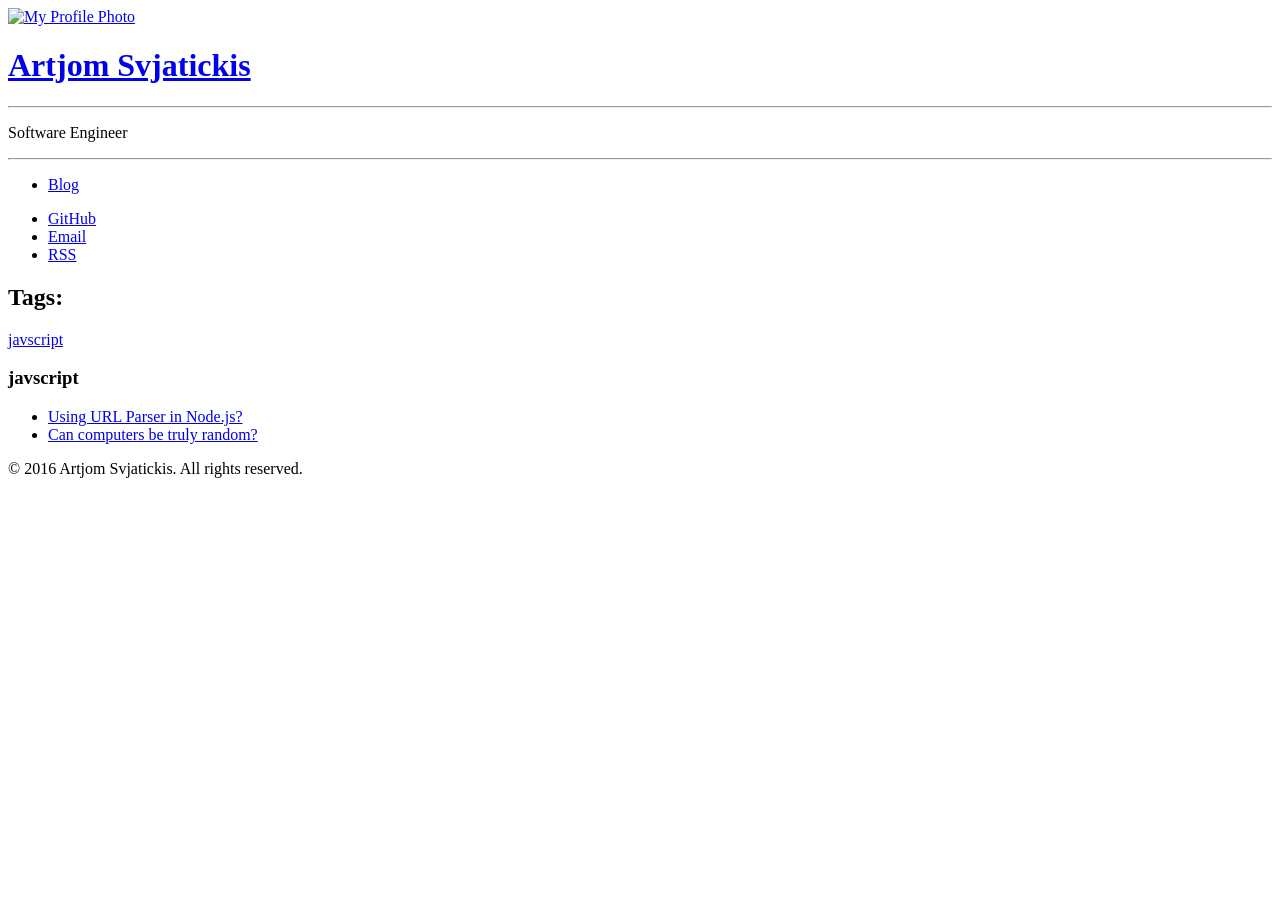
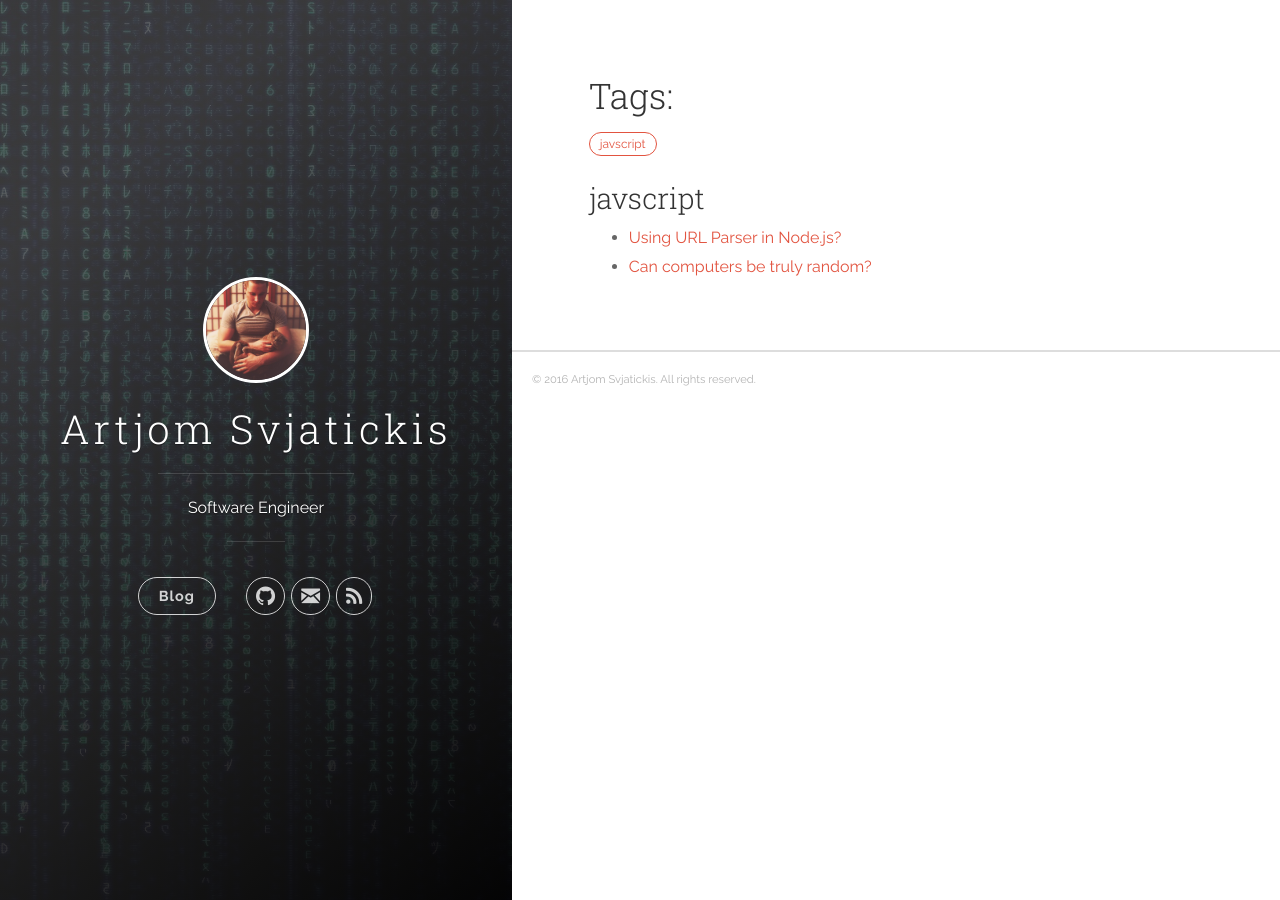
Before and after one commit to anatomij/anatomij, a Jekyll site: the page built from tags.md, in a window 1280 px wide. Built offline with Jekyll 4.4.1, drawn with Linux system fonts in a browser that asks for light colours; nearby versions of some CDN libraries.

```diff
--- a/_config.yml
+++ b/_config.yml
@@ -2,7 +2,7 @@
 title: Artjom Svjatickis
 description: 'Software Engineer'
 url: 'http://127.0.0.1:4000/homepage'
-baseurl: '/anatomij'
+baseurl: '/anatomij/'
 # google_analytics: 'UA-XXXXXX-X'
 # disqus_shortname: 'your-disqus-name'
 
```
